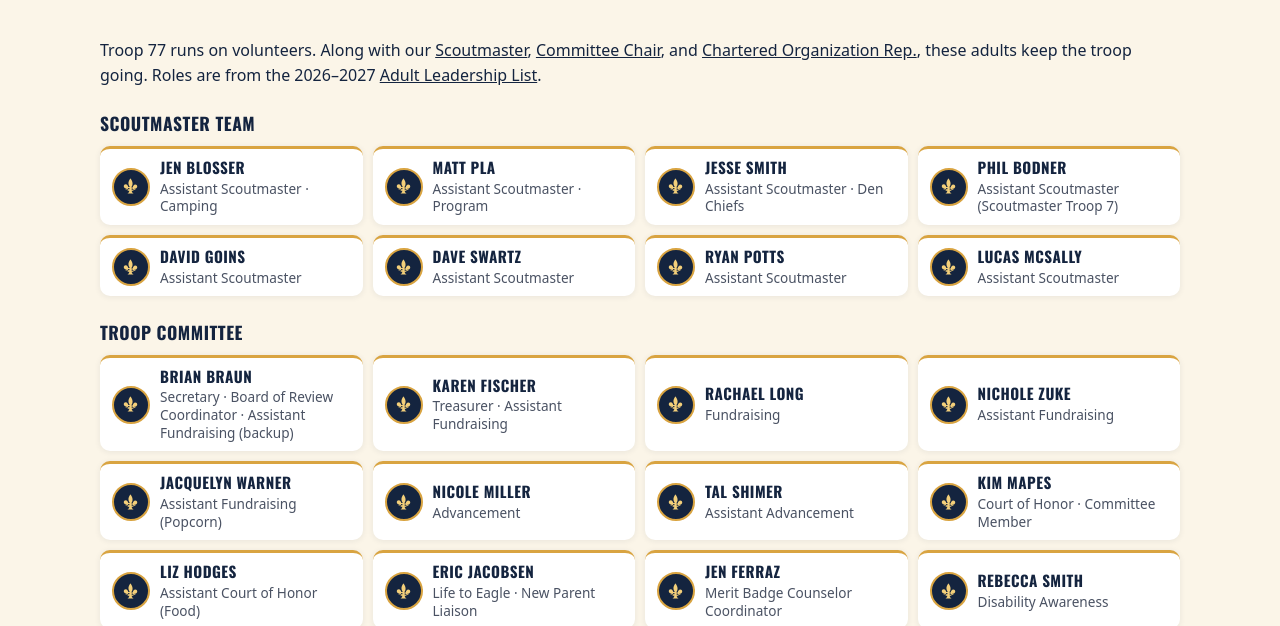
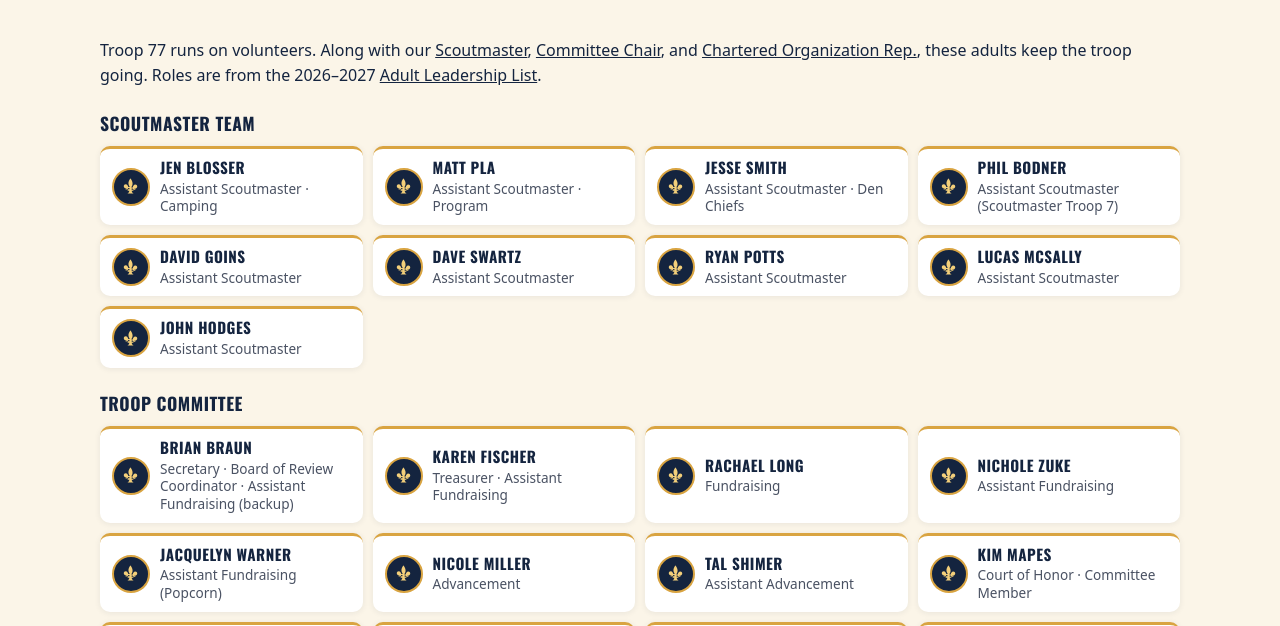
Before and after one commit to BSATroop77/troop77-website, a plain HTML site: page other-leaders.html in a window 1280 px wide. Shown: the part 174-800 px from the top of the page. Drawn offline with nearby package versions, Linux system fonts and the light colour scheme.

Commit message:
Other leaders: add John Hodges

```diff
--- a/other-leaders.html
+++ b/other-leaders.html
@@ -60,6 +60,7 @@
         <li class="tl-card"><span class="tl-badge"><svg aria-hidden="true"><use href="#i-fleur"/></svg></span><div><h3>Dave Swartz</h3><p>Assistant Scoutmaster</p></div></li>
         <li class="tl-card"><span class="tl-badge"><svg aria-hidden="true"><use href="#i-fleur"/></svg></span><div><h3>Ryan Potts</h3><p>Assistant Scoutmaster</p></div></li>
         <li class="tl-card"><span class="tl-badge"><svg aria-hidden="true"><use href="#i-fleur"/></svg></span><div><h3>Lucas McSally</h3><p>Assistant Scoutmaster</p></div></li>
+        <li class="tl-card"><span class="tl-badge"><svg aria-hidden="true"><use href="#i-fleur"/></svg></span><div><h3>John Hodges</h3><p>Assistant Scoutmaster</p></div></li>
       </ul>
       <h2 class="tl-head">Troop Committee</h2>
       <ul class="tl-grid">
```
